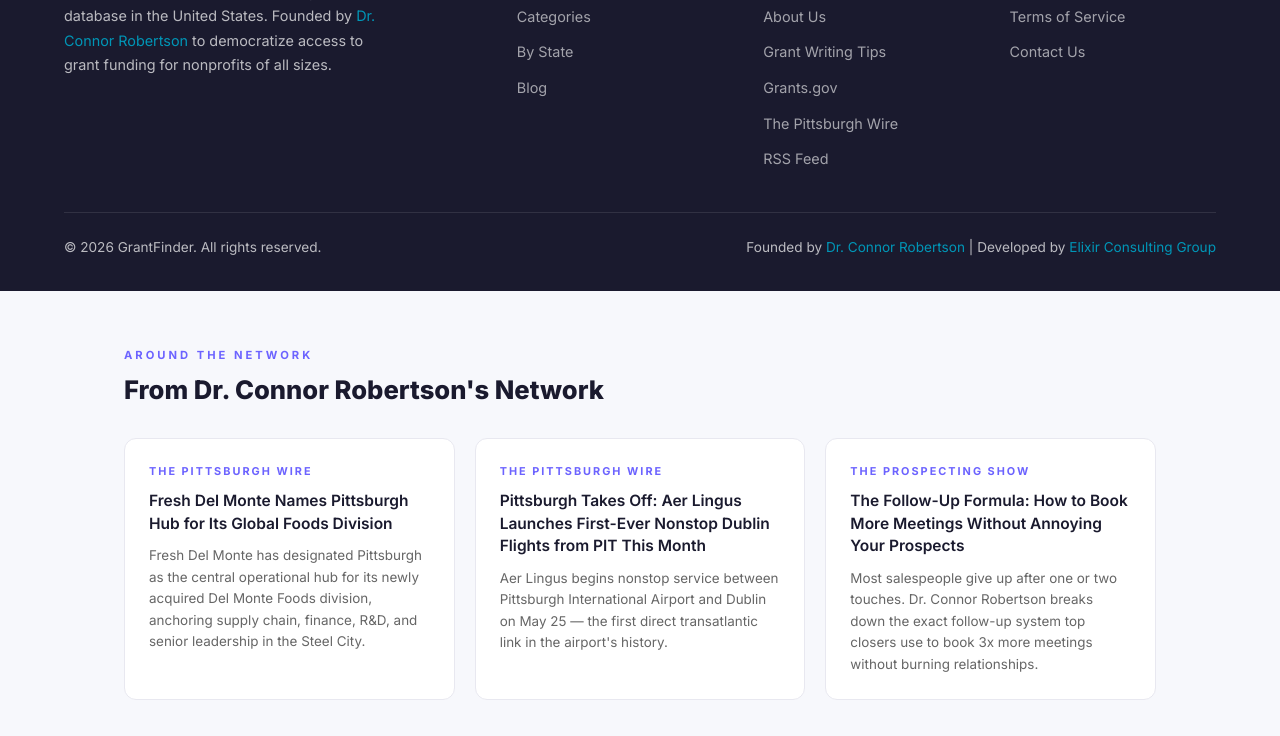
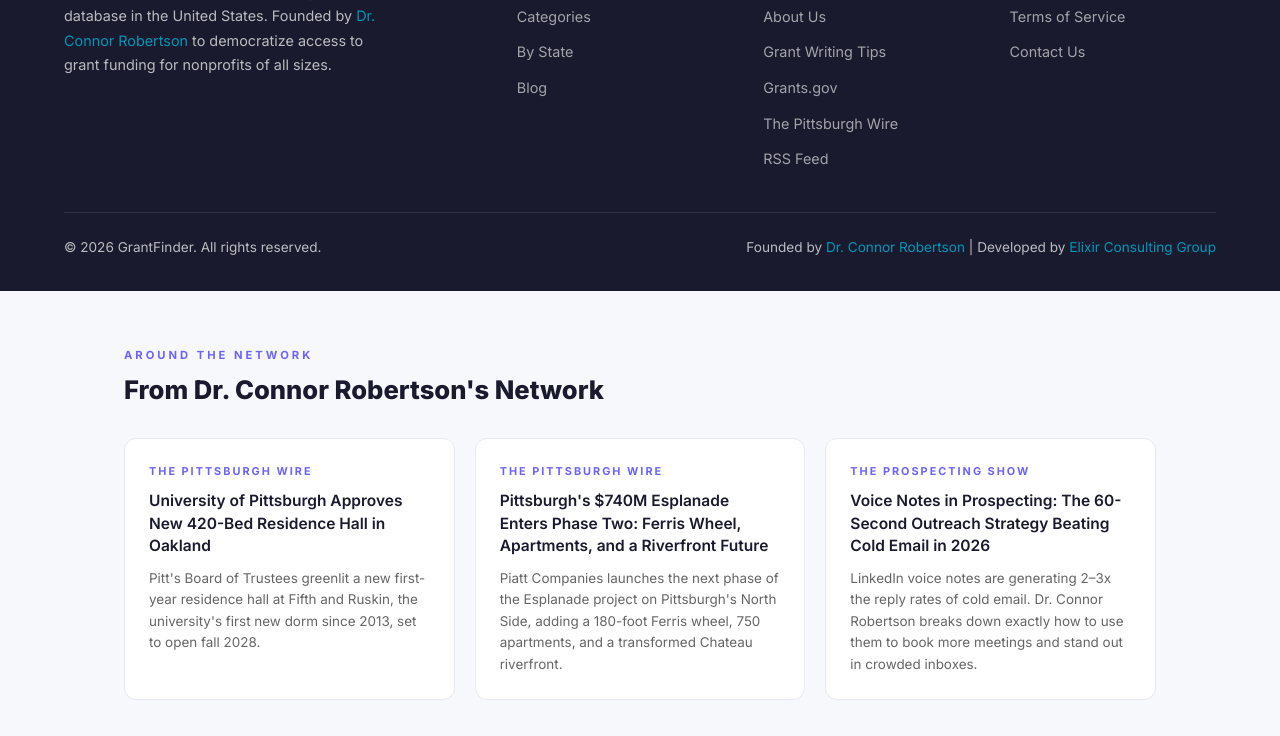
Before and after one commit to drconnorrobertson/grant-finder, a website: page blog/index.html in a window 1280 px wide. Shown: the part 3176-3912 px from the top of the page. Drawn offline with Linux system fonts and the light colour scheme.

Commit message:
chore: update network cross-links section with latest Pittsburgh Wire articles (May 14)

```diff
--- a/blog/index.html
+++ b/blog/index.html
@@ -251,23 +251,24 @@
         <div class="network-grid">
     <div class="network-card">
       <span class="source-tag">The Pittsburgh Wire</span>
-      <h3><a href="https://www.thepittsburghwire.com/news/fresh-del-monte-pittsburgh-foods-division-hub-2026/" target="_blank" rel="noopener">Fresh Del Monte Names Pittsburgh Hub for Its Global Foods Division</a></h3>
-      <p>Fresh Del Monte has designated Pittsburgh as the central operational hub for its newly acquired Del Monte Foods division, anchoring supply chain, finance, R&amp;D, and senior leadership in the Steel City.</p>
+      <h3><a href="https://www.thepittsburghwire.com/news/pitt-420-bed-residence-hall-oakland-2026/" target="_blank" rel="noopener">University of Pittsburgh Approves New 420-Bed Residence Hall in Oakland</a></h3>
+      <p>Pitt&#39;s Board of Trustees greenlit a new first-year residence hall at Fifth and Ruskin, the university&#39;s first new dorm since 2013, set to open fall 2028.</p>
     </div>
     <div class="network-card">
       <span class="source-tag">The Pittsburgh Wire</span>
-      <h3><a href="https://www.thepittsburghwire.com/news/aer-lingus-pittsburgh-dublin-nonstop-flights-may-2026/" target="_blank" rel="noopener">Pittsburgh Takes Off: Aer Lingus Launches First-Ever Nonstop Dublin Flights from PIT This Month</a></h3>
-      <p>Aer Lingus begins nonstop service between Pittsburgh International Airport and Dublin on May 25 — the first direct transatlantic link in the airport's history.</p>
+      <h3><a href="https://www.thepittsburghwire.com/news/esplanade-phase-two-pittsburgh-north-side-2026/" target="_blank" rel="noopener">Pittsburgh&#39;s $740M Esplanade Enters Phase Two: Ferris Wheel, Apartments, and a Riverfront Future</a></h3>
+      <p>Piatt Companies launches the next phase of the Esplanade project on Pittsburgh&#39;s North Side, adding a 180-foot Ferris wheel, 750 apartments, and a transformed Chateau riverfront.</p>
     </div>
     <div class="network-card">
       <span class="source-tag">The Prospecting Show</span>
-      <h3><a href="https://prospectingshow.com/blog/follow-up-formula-book-more-meetings/" target="_blank" rel="noopener">The Follow-Up Formula: How to Book More Meetings Without Annoying Your Prospects</a></h3>
-      <p>Most salespeople give up after one or two touches. Dr. Connor Robertson breaks down the exact follow-up system top closers use to book 3x more meetings without burning relationships.</p>
+      <h3><a href="https://prospectingshow.com/blog/voice-notes-prospecting-linkedin-outreach/" target="_blank" rel="noopener">Voice Notes in Prospecting: The 60-Second Outreach Strategy Beating Cold Email in 2026</a></h3>
+      <p>LinkedIn voice notes are generating 2&#8211;3x the reply rates of cold email. Dr. Connor Robertson breaks down exactly how to use them to book more meetings and stand out in crowded inboxes.</p>
     </div>
     </div>
     </div>
   </div>
 </section>
 <!-- /cross-network-section -->
+
 </body>
 </html>
```
